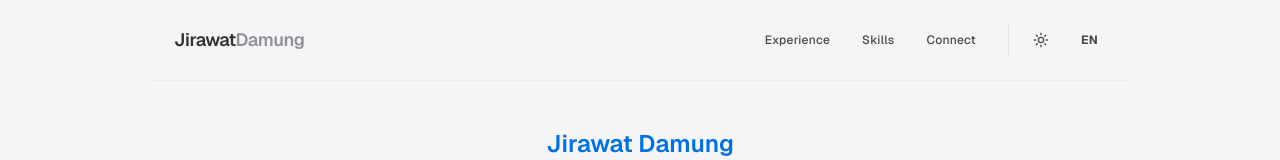
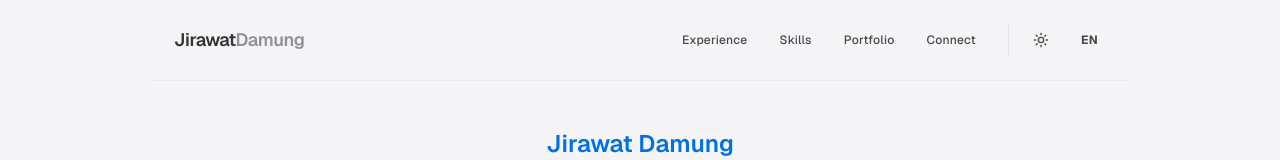
Before and after one commit to sparkpzch/jirawatdamung, a Next.js app: page / in a window 1280 px wide. Shown: the top 160 px of the page. Built offline with nearby package versions, Linux system fonts and the light colour scheme; what @mui/material-nextjs would draw is missing.

Commit message:
Update portfolio

```diff
--- a/app/components/Navbar.tsx
+++ b/app/components/Navbar.tsx
@@ -61,7 +61,23 @@ export default function Navbar() {
 
           {/* Desktop Links */}
           <div className="hidden md:flex items-center gap-8 text-[#1d1d1f]/80 dark:text-[#f5f5f7]/80">
-            {Object.entries(t).map(([key, value]) => (
+            {Object.entries(t).map(([key, value]) => {
+              // Special handling for portfolio - open external link
+              if (key === "portfolio") {
+                return (
+                  <a
+                    key={key}
+                    href="https://www.canva.com/design/DAG617JI80Q/Q070iLzZ1cz9mNI68m2spQ/view?utm_content=DAG617JI80Q&utm_campaign=designshare&utm_medium=link2&utm_source=uniquelinks&utlId=hade31bcc8b"
+                    target="_blank"
+                    rel="noopener noreferrer"
+                    className="hover:text-[#0071e3] dark:hover:text-[#2997ff] transition-colors duration-300"
+                  >
+                    {value}
+                  </a>
+                );
+              }
+              // Regular sections - scroll to element
+              return (
                 <button
                   key={key}
                   onClick={() => {
@@ -74,7 +90,8 @@ export default function Navbar() {
                 >
                   {value}
                 </button>
-            ))}
+              );
+            })}
 
             <div className="flex items-center gap-4 pl-4 border-l border-zinc-200 dark:border-zinc-700">
               {/* Theme Toggle */}
@@ -128,7 +145,24 @@ export default function Navbar() {
         }`}
       >
         <div className="flex flex-col items-center gap-4 text-lg">
-          {Object.entries(t).map(([key, value]) => (
+          {Object.entries(t).map(([key, value]) => {
+            // Special handling for portfolio - open external link
+            if (key === "portfolio") {
+              return (
+                <a
+                  key={key}
+                  href="https://www.canva.com/design/DAG617JI80Q/Q070iLzZ1cz9mNI68m2spQ/view?utm_content=DAG617JI80Q&utm_campaign=designshare&utm_medium=link2&utm_source=uniquelinks&utlId=hade31bcc8b"
+                  target="_blank"
+                  rel="noopener noreferrer"
+                  onClick={() => setIsMenuOpen(false)}
+                  className="text-[#1d1d1f]/80 dark:text-[#f5f5f7]/80 hover:text-[#0071e3] dark:hover:text-[#2997ff] transition-colors duration-300 w-full py-2 hover:bg-black/5 dark:hover:bg-white/5 rounded-xl"
+                >
+                  {value}
+                </a>
+              );
+            }
+            // Regular sections - scroll to element
+            return (
               <button
                 key={key}
                 onClick={() => {
@@ -145,7 +179,8 @@ export default function Navbar() {
               >
                 {value}
               </button>
-          ))}
+            );
+          })}
 
           <div className="w-full h-px bg-zinc-200 dark:bg-zinc-800 my-2" />
 
--- a/app/i18n/translations.ts
+++ b/app/i18n/translations.ts
@@ -3,6 +3,7 @@ export const translations = {
     navbar: {
       experience: "Experience",
       skills: "Skills",
+      portfolio: "Portfolio",
       connect: "Connect",
     },
     experience: {
@@ -102,8 +103,14 @@ export const translations = {
         },
       ],
     },
+    portfolio: {
+      title: "Portfolio.",
+      subtitle: "My Work.",
+      description: "Explore my creative projects and designs.",
+      button: "View Portfolio",
+    },
     connect: {
-      title1: "Let’s turn your ideas",
+      title1: "Let's turn your ideas",
       title2: "Into reality.",
       description:
         "Whether you have ideas, a software challenge, \n or just want to say hello. I'm ready.",
@@ -114,6 +121,7 @@ export const translations = {
     navbar: {
       experience: "ประสบการณ์",
       skills: "ทักษะ",
+      portfolio: "ผลงาน",
       connect: "ติดต่อ",
     },
     experience: {
@@ -213,6 +221,12 @@ export const translations = {
         },
       ],
     },
+    portfolio: {
+      title: "ผลงาน",
+      subtitle: "งานของผม",
+      description: "สำรวจโปรเจกต์และดีไซน์ที่สร้างสรรค์ของผม",
+      button: "ดูผลงาน",
+    },
     connect: {
       title1: "มาทำให้ไอเดียของคุณ",
       title2: "เป็นสิ่งที่จับต้องได้",
```
Lines whose indentation alone changed are shown as unchanged.
